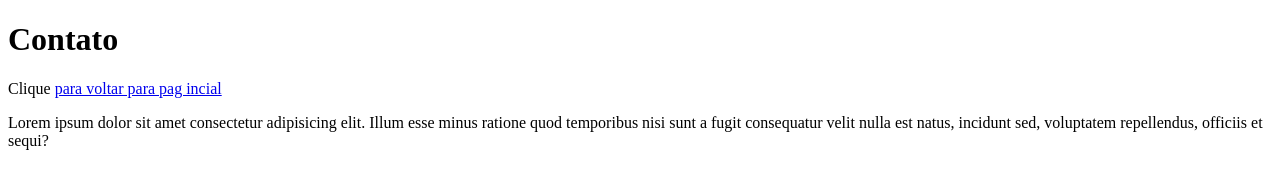
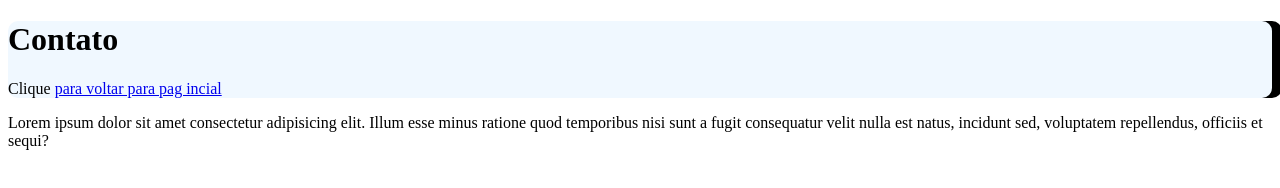
Before and after one commit to shinitihm/Aula-4, a plain HTML site: page contato.html in a window 1280 px wide. Drawn offline with Linux system fonts and the light colour scheme.

Commit message:
Adicionando link css

```diff
--- a/contato.html
+++ b/contato.html
@@ -1,8 +1,9 @@
 <!DOCTYPE html>
 <html lang="en">
   <head>
-    <meta charset="UTF-8">
-    <meta name="viewport" content="width=device-width, initial-scale=1.0">
+    <meta charset="UTF-8" />
+    <link rel="stylesheet" href="style.css" />
+    <meta name="viewport" content="width=device-width, initial-scale=1.0" />
     <title>Document</title>
   </head>
   <body>
@@ -10,7 +11,10 @@
       <h1>Contato</h1>
       <p>Clique <a href="index.html"> para voltar para pag incial</a></p>
     </main>
-    <section>Lorem ipsum dolor sit amet consectetur adipisicing elit. Illum esse minus ratione quod temporibus nisi sunt a fugit consequatur velit nulla est natus, incidunt sed, voluptatem repellendus, officiis et sequi?</section>
-
+    <section>
+      Lorem ipsum dolor sit amet consectetur adipisicing elit. Illum esse minus
+      ratione quod temporibus nisi sunt a fugit consequatur velit nulla est
+      natus, incidunt sed, voluptatem repellendus, officiis et sequi?
+    </section>
   </body>
 </html>
```
Lines whose indentation alone changed are shown as unchanged.
